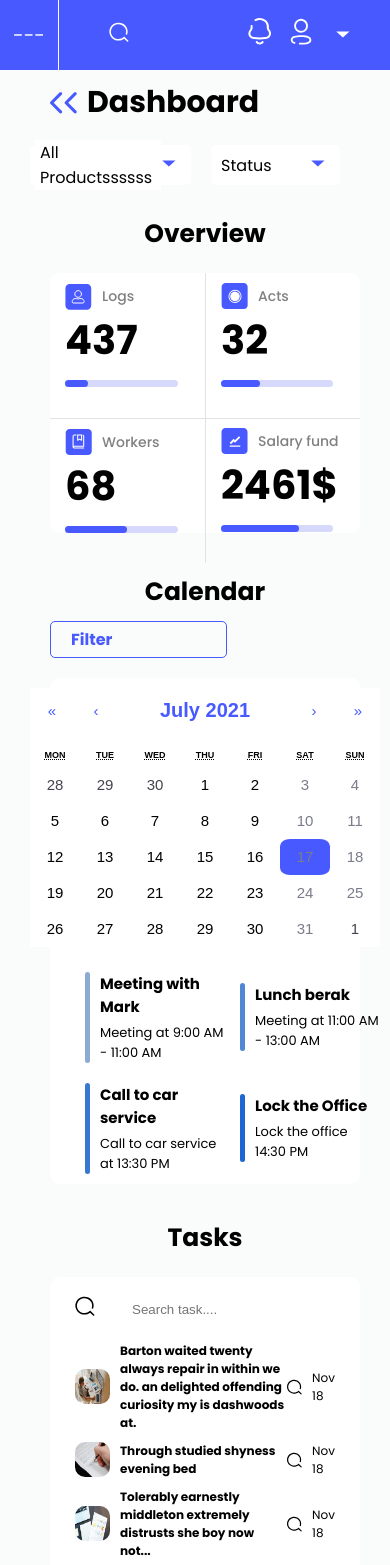
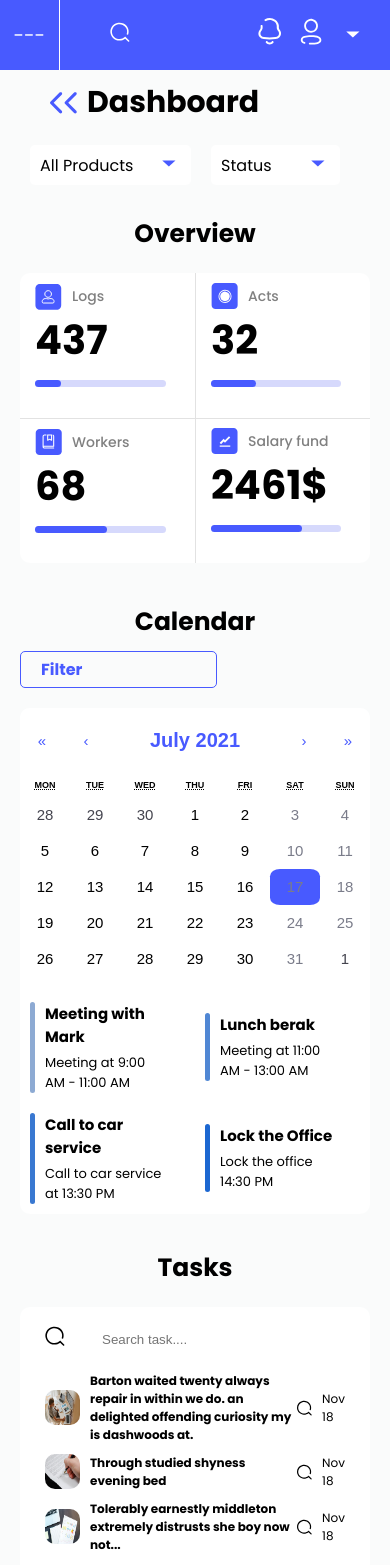
Before and after one commit to TheMuCiT/cryptocurrencyDashboard, a React (Create React App) app in the folder frontend/: page / in a window 390 px wide. Shown: the top 1565 px of the page. Built offline with nearby package versions, Linux system fonts and the light colour scheme.

Commit message:
Mobile update 1

```diff
--- a/frontend/src/components/topBar/topbar.css
+++ b/frontend/src/components/topBar/topbar.css
@@ -59,8 +59,8 @@
 @media screen and (max-width: 960px) {
      .topbar {
           background-color: var(--color-main);
-
           margin-left: 0;
+          margin-right: -10px;
      }
 
      .topbarInput {
--- a/frontend/src/pages/dashboard/Dashboard.js
+++ b/frontend/src/pages/dashboard/Dashboard.js
@@ -51,7 +51,7 @@ const Dashboard = () => {
                                    onMouseLeave={onMouseLeave}
                               >
                                    {dropdown && <DropdownNotification />}
-                                   <div className='buttonDropdown'>All Productssssss</div>
+                                   <div className='buttonDropdown'>All Products</div>
                                    <div className='dashboardDropdownArrow'>
                                         <DropDownArrowIcon size={15} />
                                    </div>
--- a/frontend/src/pages/dashboard/dashboard.css
+++ b/frontend/src/pages/dashboard/dashboard.css
@@ -167,7 +167,7 @@
 }
 
 .dashboardCalendarEventWrapper {
-     width: 80%;
+     width: 70%;
 }
 
 /*Dashborad Third*/
@@ -483,10 +483,24 @@
      }
 
      @media screen and (max-width: 960px) {
+          .dashboardRight {
+               margin-left: 10px;
+               margin-right: 10px;
+          }
+
+          .dashboardLeft {
+               margin-left: 10px;
+               margin-right: 10px;
+          }
+
+          .dashboardCalendarMeetings {
+               margin: 5px 10px;
+          }
+
           .dashboardOverview {
                display: grid;
                grid-template-columns: 50% 50%;
-               height: 240px;
+               height: 100%;
                grid-row-gap: 20px;
                margin-bottom: 20px;
           }
@@ -522,6 +536,7 @@
           }
 
           .dashboardCalendarWrapper {
+               width: 100%;
                display: block;
           }
 
```
